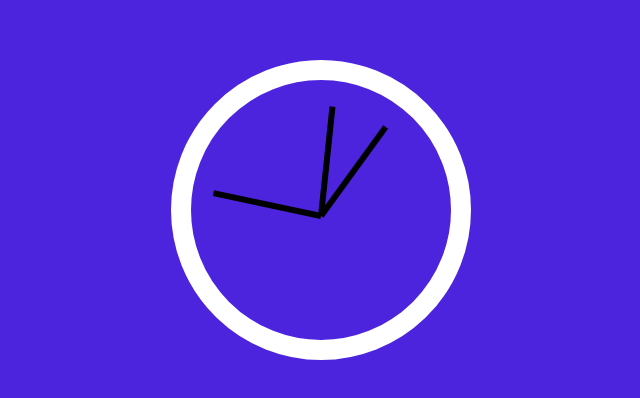
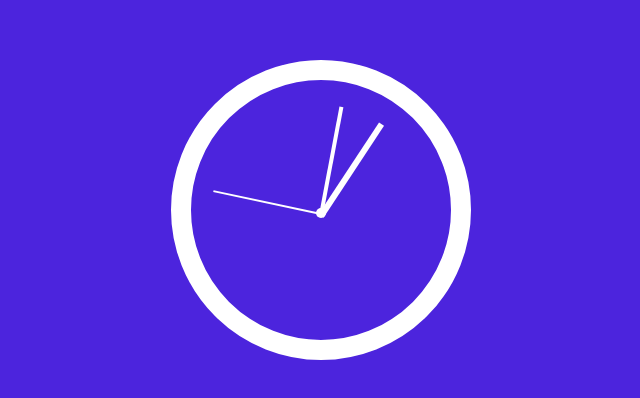
Before and after one commit to jordanengstrom/JS_clock, a plain HTML site: page index.html in a window 1280 px wide. Shown: the part 190-588 px from the top of the page, without its empty margins (319-959 px from the left). Drawn offline with nearby package versions, Linux system fonts and the light colour scheme.

Commit message:
fixed hour hand and hand sizes

```diff
--- a/app.js
+++ b/app.js
@@ -11,14 +11,13 @@ function setDate() {
 
     const minute = now.getMinutes();
     const minutesDegrees = ((minute / 60) * 360) + 90;
-    minuteHand.style.transform = `rotate(${minutesDegrees}deg)`;
+    // minuteHand.style.transform = `rotate(${minutesDegrees}deg)`; //discontinuous motion, updates once a minute
+    minuteHand.style.transform = `rotate(${(minute + (second / 60) / 60 * 360) + 90}deg)`; //continuous motion
 
     const hour = now.getHours();
-    const hoursDegrees = ((hour / 60) * 360) + 90;
-    hourHand.style.transform = `rotate(${hoursDegrees}deg)`;
-
-
-
+    const hoursDegrees = ((hour / 12) * 360) + 90;
+    // hourHand.style.transform = `rotate(${hoursDegrees}deg)`; //discontinuous motion, updates once per hour
+    hourHand.style.transform = `rotate(${(hour + (minute / 60) + (second / 3600)) / 12 * 360 + 90}deg)`; //continuous motion
 }
 
 setInterval(setDate, 1000);
--- a/index.html
+++ b/index.html
@@ -13,9 +13,10 @@
 <body>
     <div class="clock">
         <div class="clock-face">
-            <div class="hand hour-hand"></div>
-            <div class="hand min-hand"></div>
-            <div class="hand sec-hand"></div>
+            <div class="center-cover"></div>
+            <div class="hand hour-hand" id="H"></div>
+            <div class="hand min-hand" id="M"></div>
+            <div class="hand sec-hand" id="S"></div>
         </div>
     </div>
 
--- a/styles.css
+++ b/styles.css
@@ -35,11 +35,39 @@ body {
 .hand {
     width: 50%;
     height: 6px;
-    background: black;
+    background: white;
     position: absolute;
     top: 50%;
+    right: 50%;
     transform-origin: 100%;
     transform: rotate(90deg);
     transition: 0.05s;
     transition-timing-function: cubic-bezier(0.1, 2.7, 0.58, 1);
 }
+
+.center-cover {
+    background: white;
+    position: absolute;
+    z-index: 10;
+    width: 1.0rem;
+    height: 1.0rem;
+    border-radius: 50%;
+    top: 0;
+    bottom: 0;
+    right: 0;
+    left: 0;
+    margin: auto;
+  }
+
+#S {
+    height: 2px;
+}
+
+#M {
+    height: 4px;
+}
+
+#H {
+    /*width: 45%;*/
+    background: white;
+}
```
